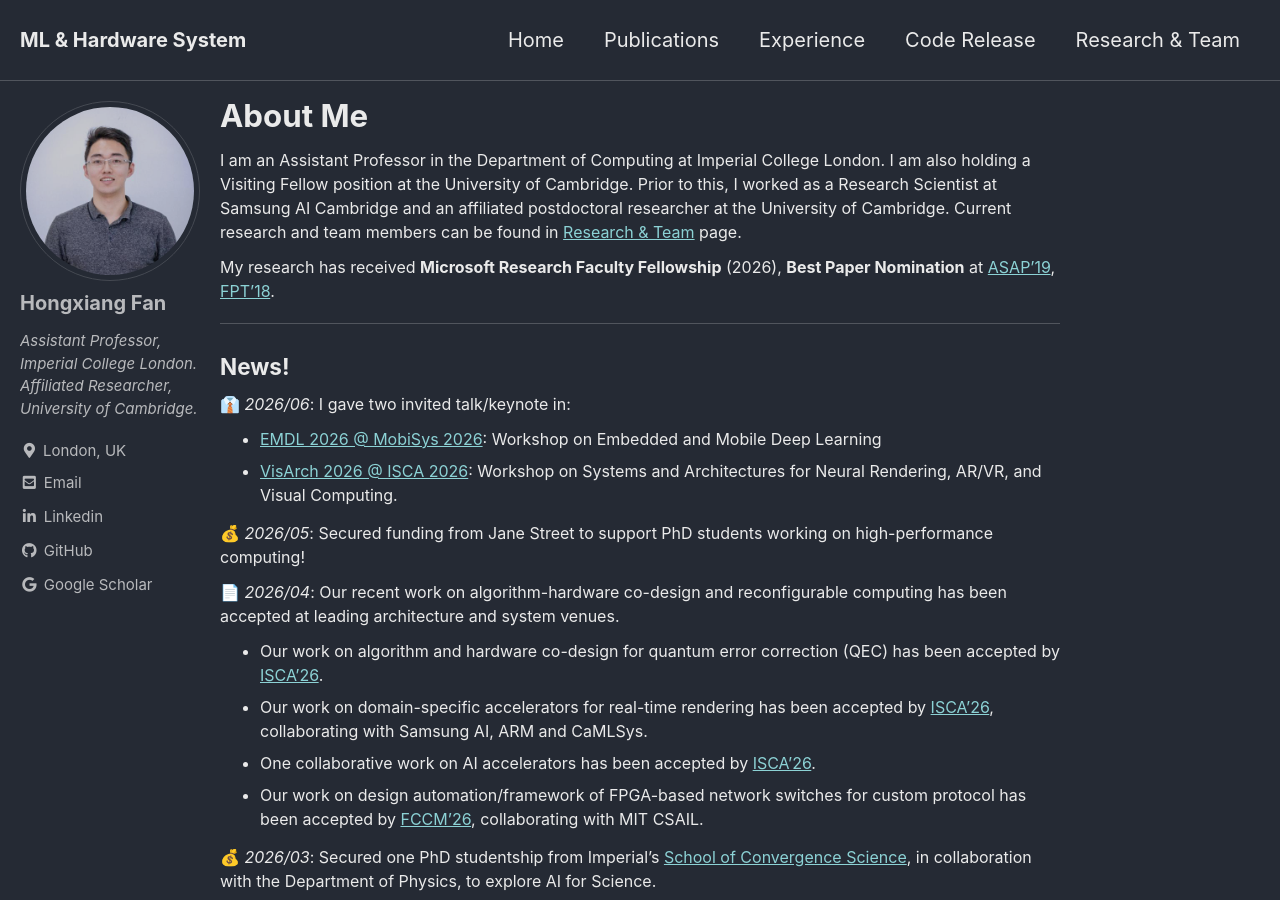
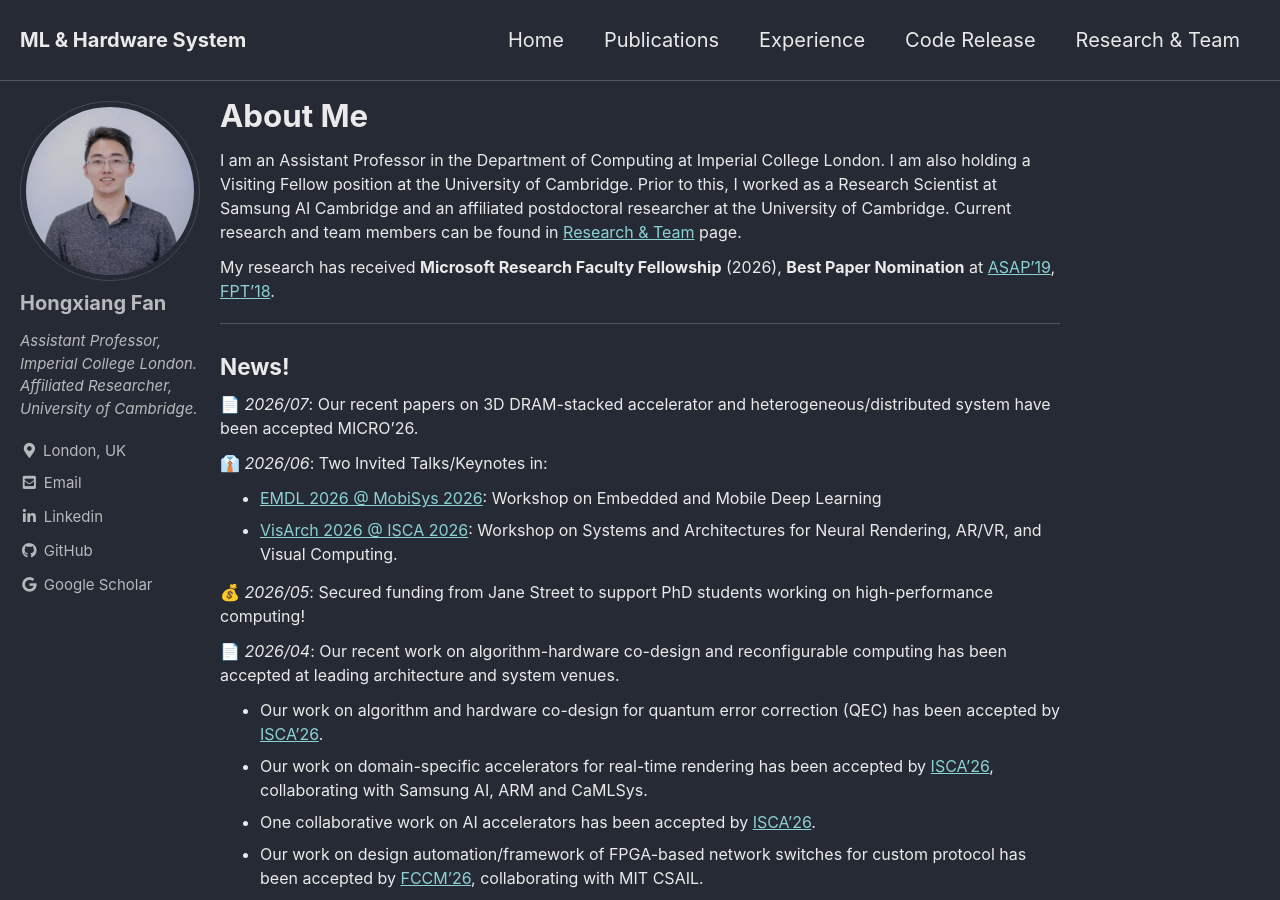
Before and after one commit to os-hxfan/os-hxfan.github.io, a Jekyll site: the page built from index.md, in a window 1280 px wide and 900 px high. Built offline with Jekyll 4.4.1, drawn with Linux system fonts in a browser that asks for light colours; cached includes are drawn as plain includes; our own code applies the rules of GitHub Pages for plain Markdown files.

Commit message:
July 2026 Update

```diff
--- a/index.md
+++ b/index.md
@@ -31,7 +31,9 @@ ___
 ### News!
 
 <!-- **1. Paper** 📄 · **2. Funding** 💰 · **3. Serving** 👔 · **4. Honor** 🏆 -->
-👔 *2026/06*: I gave two invited talk/keynote in:
+📄 *2026/07*: Our recent papers on 3D DRAM-stacked accelerator and heterogeneous/distributed system have been accepted MICRO'26.
+
+👔 *2026/06*: Two Invited Talks/Keynotes in:
 - [EMDL 2026 @ MobiSys 2026](https://emdl-workshop.github.io/emdl26/): Workshop on Embedded and Mobile Deep Learning
 - [VisArch 2026 @ ISCA 2026](https://sai-lab-nyu.github.io/VisArch_ISCA26/): Workshop on Systems and Architectures for Neural Rendering, AR/VR, and Visual Computing.
 
```
